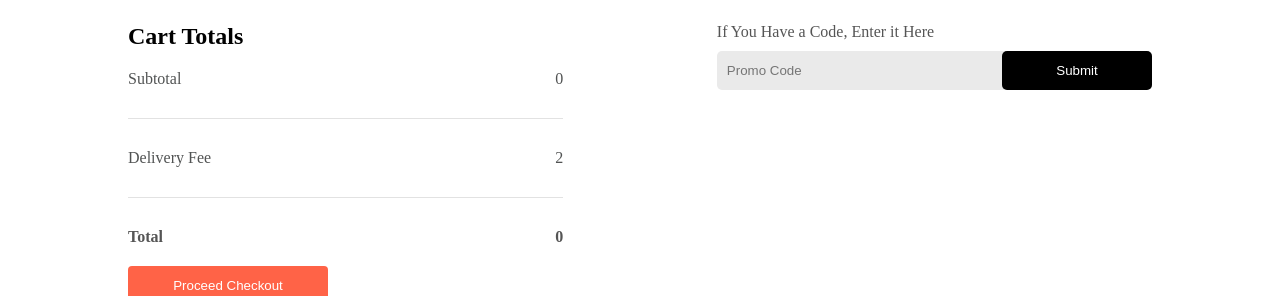
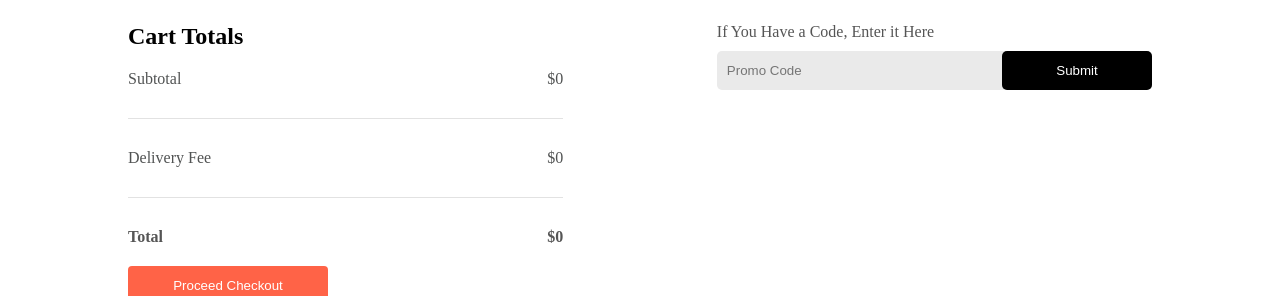
Before and after one commit to mehmetpektass/Food-Delivery-MERN-Stack, a React (Vite) app in the folder project/client/: page /cart in a window 1280 px wide. Shown: the part 335-631 px from the top of the page. Built offline with nearby package versions, Linux system fonts and the light colour scheme.

Commit message:
taked total price from cart page and used them

```diff
--- a/project/client/src/pages/Cart/Cart.jsx
+++ b/project/client/src/pages/Cart/Cart.jsx
@@ -4,7 +4,7 @@
 import { frontendAssets } from "../../assets/frontend_assets/assets.js";
 
 const Cart = () => {
-  const { cartItems, food_list, removeFromCart } = useContext(StoreContext);
+  const { cartItems, food_list, removeFromCart, getTotalCartAmount} = useContext(StoreContext);
   return (
     <div className="cart">
       <div className="cart-items">
@@ -43,17 +43,17 @@
           <h2>Cart Totals</h2>
           <div className="cart-total-details">
             <p>Subtotal</p>
-            <p>{0}</p>
+            <p>${getTotalCartAmount()}</p>
           </div>
           <hr />
           <div className="cart-total-details">
             <p>Delivery Fee</p>
-            <p>{2}</p>
+            <p>${getTotalCartAmount() * 0.1}</p>
           </div>
           <hr />
           <div className="cart-total-details">
             <b>Total</b>
-            <b>{0}</b>
+            <b>${getTotalCartAmount() * 1.1}</b>
           </div>
           <button>Proceed Checkout</button>
         </div>
```
